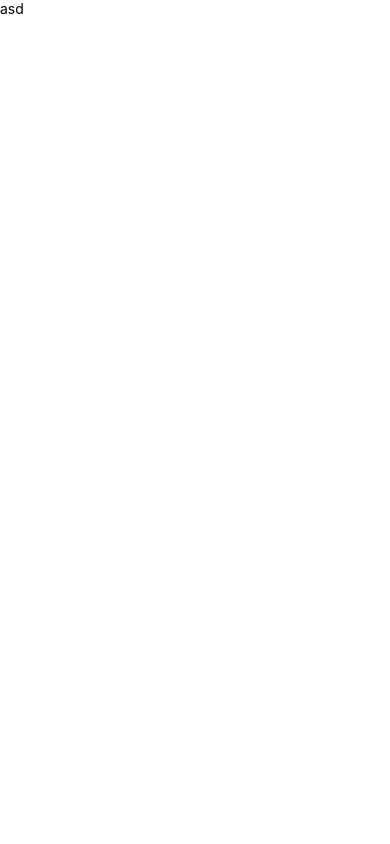
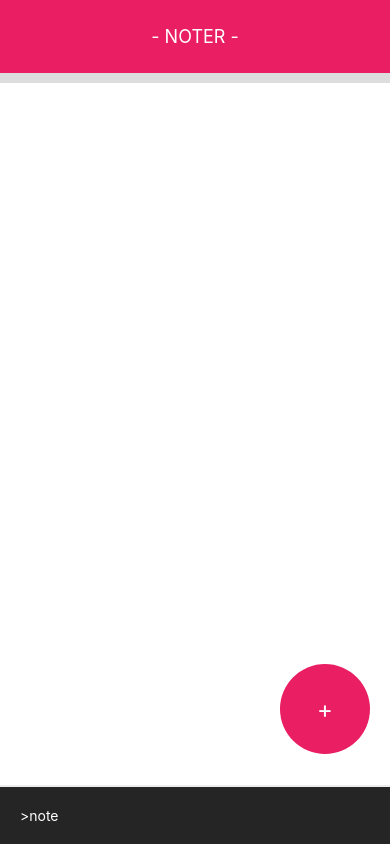
Before and after one commit to lexihandi/BootcampReactNative, a React Native app in the folder SanberApp/: screen / in a window 390 px wide. Built offline with nearby package versions, Linux system fonts and the light colour scheme.

Commit message:
finished todo

```diff
--- a/SanberApp/Tugas/Tugas14/components/Main.js
+++ b/SanberApp/Tugas/Tugas14/components/Main.js
@@ -1,21 +1,72 @@
 /* eslint-disable prettier/prettier */
-import React from 'react';
+import React, {Component} from 'react';
 import {
+  StyleSheet,
+  Text,
   View,
-  Text,
+  TextInput,
   ScrollView,
-  TextInput,
   TouchableOpacity,
-  StyleSheet,
 } from 'react-native';
-
 import Note from './Note';
 
-export default class Main extends React.Component {
+export default class Main extends Component {
+  constructor(props) {
+    super(props);
+    this.state = {
+      noteArray: [],
+      noteText: '',
+    };
+  }
+
+  addNote = () => {
+    if (this.state.noteText) {
+      var d = new Date();
+      this.state.noteArray.push({
+        'date': `${d.getFullYear()} / ${(d.getMonth() + 1)} / ${d.getDate()}`,
+        'note': this.state.noteText,
+      });
+      this.setState({noteArray: this.state.noteArray});
+      this.setState({noteText: ''});
+    }
+  };
+
+  deleteNote(key) {
+    this.state.noteArray.splice(key, 1);
+    this.setState({noteArray: this.state.noteArray});
+  }
+
   render() {
+    let notes = this.state.noteArray.map((val, key) => {
+      return (
+        <Note
+          key={key}
+          keyval={key}
+          val={val}
+          deleteMethod={() => this.deleteNote(key)}
+        />
+      );
+    });
     return (
-      <View>
-        <Text>asd</Text>
+      <View style={styles.container}>
+        <View style={styles.header}>
+          <Text style={styles.headerText}>- NOTER -</Text>
+        </View>
+
+        <ScrollView style={styles.scrollContainer}>{notes}</ScrollView>
+
+        <View style={styles.footer}>
+          <TextInput
+            style={styles.textInput}
+            onChangeText={(noteText) => this.setState({noteText})}
+            value={this.state.noteText}
+            placeholder=">note"
+            placeholderTextColor="white"
+            underlineColorAndroid="transparent" />
+        </View>
+        <TouchableOpacity onPress={this.addNote} style={styles.addButton}>
+          <Text style={styles.addButtonText}>+</Text>
+        </TouchableOpacity>
       </View>
     );
   }
--- a/SanberApp/Tugas/Tugas14/components/Note.js
+++ b/SanberApp/Tugas/Tugas14/components/Note.js
@@ -9,7 +9,21 @@ import {
   StyleSheet,
 } from 'react-native';
 
-export default class Note extends React.Component {}
+export default class Note extends React.Component {
+  render() {
+    return (
+      <View key={this.props.kevval} style={styles.note}>
+        <Text style={styles.noteText}>{this.props.val.date}</Text>
+        <Text style={styles.noteText}>{this.props.val.note}</Text>
+        <TouchableOpacity
+          style={styles.noteDelete}
+          onPress={this.props.deleteMethod}>
+          <Text style={styles.noteDeleteText}>X</Text>
+        </TouchableOpacity>
+      </View>
+    );
+  }
+}
 
 const styles = StyleSheet.create({
   note: {
```
